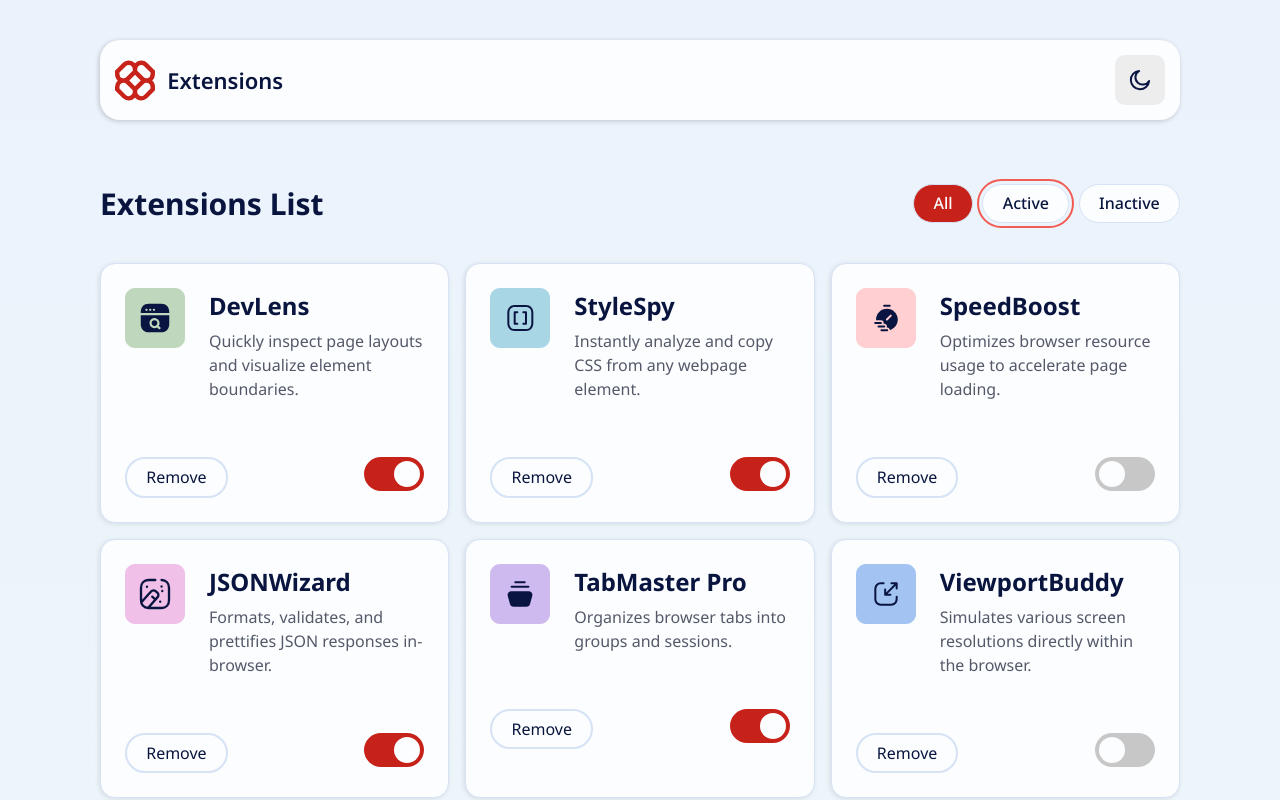
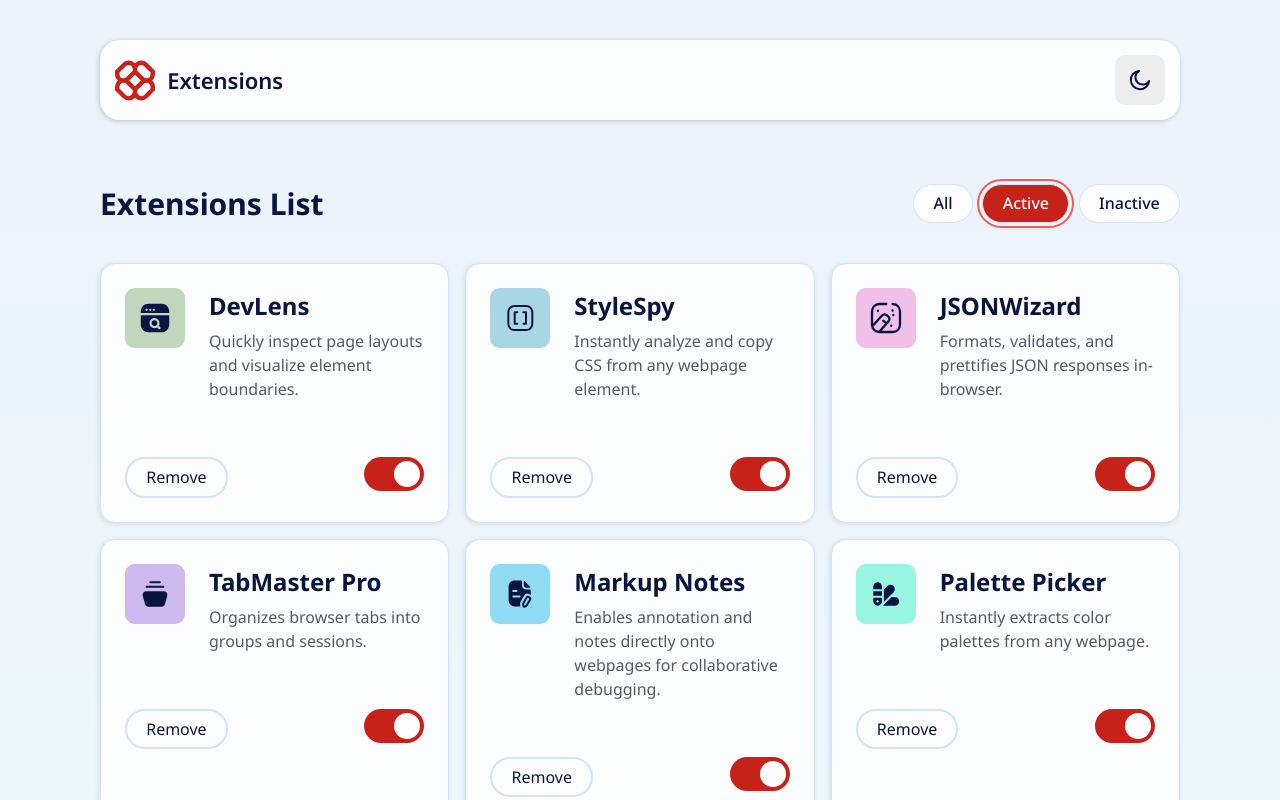
Before and after one commit to isabela2903/browser-extention-manager-ui, a plain HTML site: page index.html in a window 1280 px wide. Both pictures are taken after a click on the button "Active". Shown: the top 800 px of the page. Drawn offline with Linux system fonts and the light colour scheme.

Commit message:
feat: adicionar filtragem de extensões por estado

```diff
--- a/css/base.css
+++ b/css/base.css
@@ -117,10 +117,6 @@ body {
   outline-offset: 3px;
 }
 
-.extensions-list .card.removed {
-  display: none;
-}
-
 /* ----------------------------- TOGGLE ----------------------------- */
 
 .switch {
--- a/index.html
+++ b/index.html
@@ -47,9 +47,9 @@
         <h2 class="title">Extensions List</h2>
 
         <ul class="filters">
-          <li><button class="btn-filter selected" data-filter="all">All</button></li>
-          <li><button class="btn-filter" data-filter="active">Active</button></li>
-          <li><button class="btn-filter" data-filter="inactive">Inactive</button></li>
+          <li><button class="btn-filter all" data-filter="all">All</button></li>
+          <li><button class="btn-filter active" data-filter="active">Active</button></li>
+          <li><button class="btn-filter inactive" data-filter="inactive">Inactive</button></li>
         </ul>
       </section>
 
--- /dev/null
+++ b/js/applyFilter.js
@@ -0,0 +1,43 @@
+import { isActive } from "./isActive.js";
+import { renderCards } from "./renderCards.js";
+import { getData, toggleExtensions } from "./toggleExtensions.js";
+
+export function applyFilter() {
+  const savedFilter = localStorage.getItem("selectedFilter") || "all";
+  const buttons = document.querySelectorAll(".btn-filter");
+
+  if (savedFilter) {
+    const data = getData();
+
+    let filteredExtensions;
+    if (savedFilter === "all") {
+      filteredExtensions = data;
+    } else if (savedFilter === "active") {
+      filteredExtensions = data.filter((ext) => ext.isActive === true);
+    } else if (savedFilter === "inactive") {
+      filteredExtensions = data.filter((ext) => ext.isActive === false);
+    }
+
+    renderCards(filteredExtensions);
+    isActive();
+    toggleExtensions();
+
+    buttons.forEach((btn) => {
+      btn.classList.remove("selected");
+    });
+
+    const selectedBtn = document.querySelector(
+      `.btn-filter[data-filter="${savedFilter}"]`
+    );
+    if (selectedBtn) selectedBtn.classList.add("selected");
+  } else if (!savedFilter) {
+    renderCards(getData());
+    buttons.forEach((btn) => {
+      btn.classList.remove("selected");
+      const selectedBtn = document.querySelector(
+        '.btn-filter[data-filter="all"]'
+      );
+      if (selectedBtn) selectedBtn.classList.add("selected");
+    });
+  }
+}
--- /dev/null
+++ b/js/filterExtensions.js
@@ -0,0 +1,32 @@
+import { isActive } from "./isActive.js";
+import { renderCards } from "./renderCards.js";
+import { getData, toggleExtensions } from "./toggleExtensions.js";
+
+export function filterExtensions() {
+    const btnsFilter = document.querySelectorAll(".btn-filter");
+    btnsFilter.forEach((btn) => {
+      btn.addEventListener("click", (event) => {
+        const filter = event.currentTarget.getAttribute("data-filter");
+        localStorage.setItem('selectedFilter', filter);
+        const target = event.currentTarget;
+        const data = getData();
+        btnsFilter.forEach((btn) => {
+          btn.classList.remove("selected");
+        });
+        target.classList.add("selected");
+
+        let filteredExtensions;
+        if (filter === 'all') {
+          filteredExtensions = data;
+        } else if (filter === 'active') {
+          filteredExtensions = data.filter(ext => ext.isActive === true);
+        } else if (filter === 'inactive') {
+          filteredExtensions = data.filter(ext => ext.isActive === false);
+        }
+
+        renderCards(filteredExtensions);
+        isActive();
+        toggleExtensions();
+      });
+    });
+  }
--- a/js/index.js
+++ b/js/index.js
@@ -1,31 +1,30 @@
+import { applyFilter } from "./applyFilter.js";
 import { changeTheme } from "./changeTheme.js";
+import { filterExtensions } from "./filterExtensions.js";
 import { isActive } from "./isActive.js";
 import { removeExtension } from "./removeExtension.js";
 import { renderCards } from "./renderCards.js";
 import {
   getData,
   loadData,
-  updateExtension,
   toggleExtensions,
   fetchData,
 } from "./toggleExtensions.js";
 
 fetchData();
-renderCards();
+renderCards(getData());
 changeTheme();
 
 document.addEventListener("DOMContentLoaded", async () => {
   await loadData();
 
-  renderCards();
+  applyFilter();
 
   isActive();
 
-  getData();
-
-  updateExtension();
-
   toggleExtensions();
 
-  removeExtension()
+  removeExtension();
+
+  filterExtensions();
 });
--- a/js/isActive.js
+++ b/js/isActive.js
@@ -4,7 +4,9 @@ export async function isActive() {
   const toggles = document.querySelectorAll(".toggle");
   const extensions = await getData();
 
-  extensions.forEach((extension, index) => {
-    toggles[index].checked = !!extension.isActive
+  toggles.forEach((toggle) => {
+    const name = toggle.getAttribute('data-name')
+    const target = extensions.find((item) => item.name === name);
+    toggle.checked = !!target.isActive
   })
 }
--- a/js/renderCards.js
+++ b/js/renderCards.js
@@ -1,8 +1,5 @@
-import { getData } from "./toggleExtensions.js";
-
-export async function renderCards() {
+export async function renderCards(extensions) {
     const container = document.querySelector(".extensions-list");
-    const extensions = getData();
 
   container.innerHTML = extensions
     .map(
```
